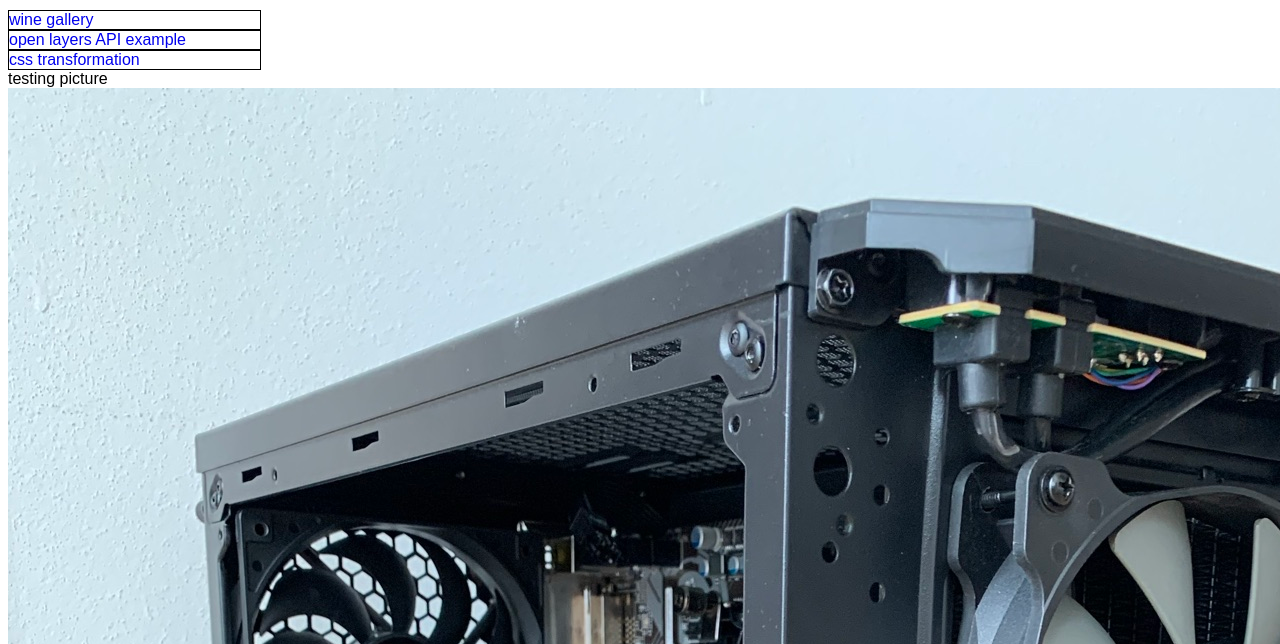
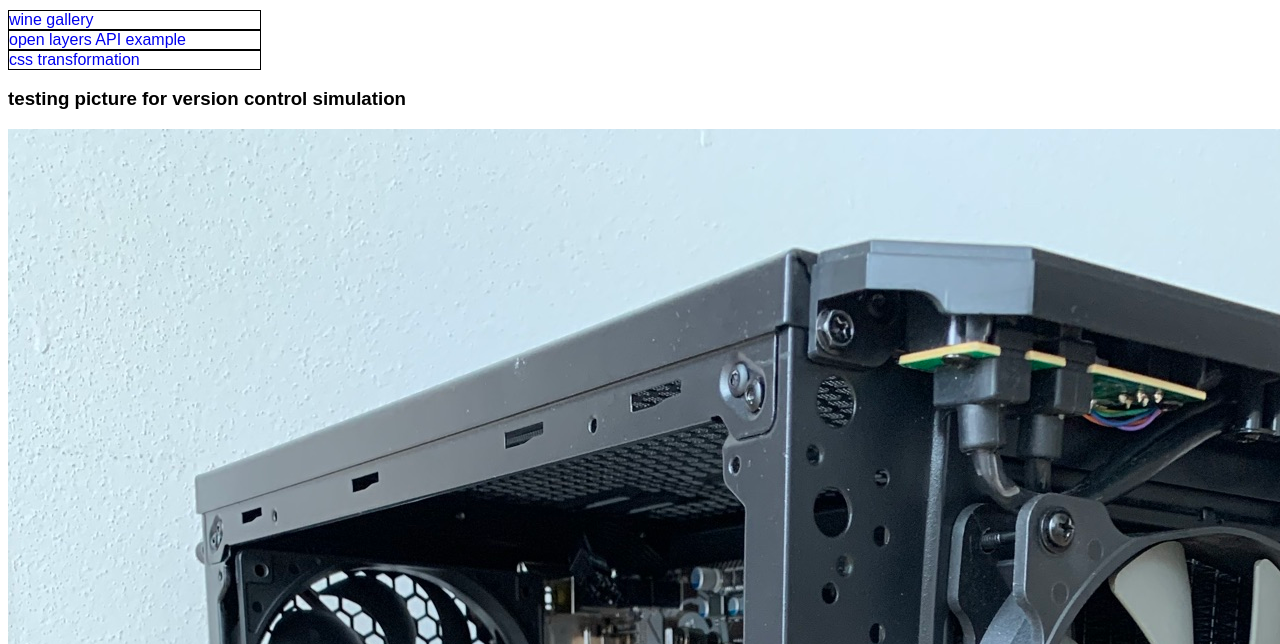
Before and after one commit to str3jd4/my-website, a plain HTML site: page index.html in a window 1280 px wide. Shown: the part 156-800 px from the top of the page. Drawn offline with Linux system fonts and the light colour scheme.

Commit message:
changed the <p> to <h3> above the image

```diff
--- a/index.html
+++ b/index.html
@@ -24,8 +24,9 @@
         </ul>
     </nav>
     <div>
-        <p>testing picture</p>
+        <h3>testing picture for version control simulation</h3>
         <picture><img src="pictures/case.jpeg" alt="computer case"></picture>
+
     </div>
 </body>
 
```
